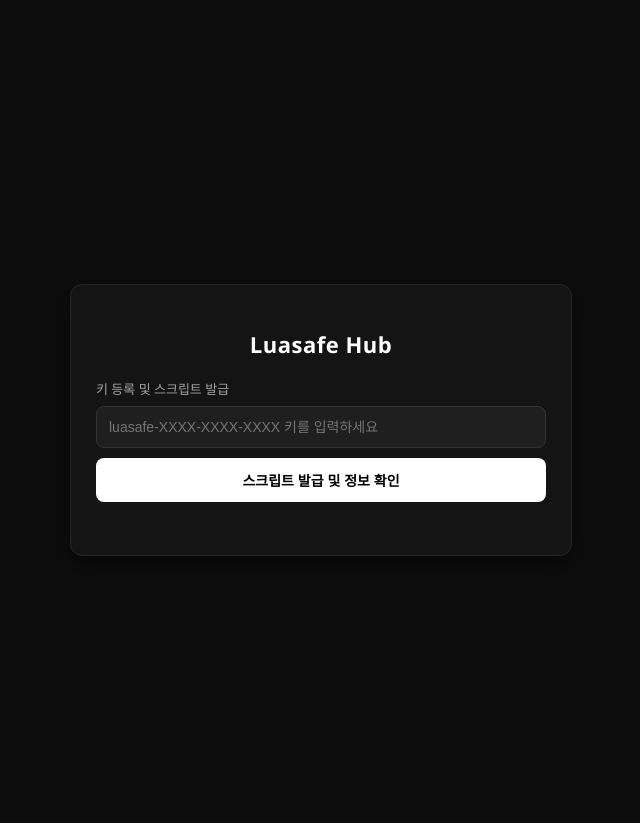
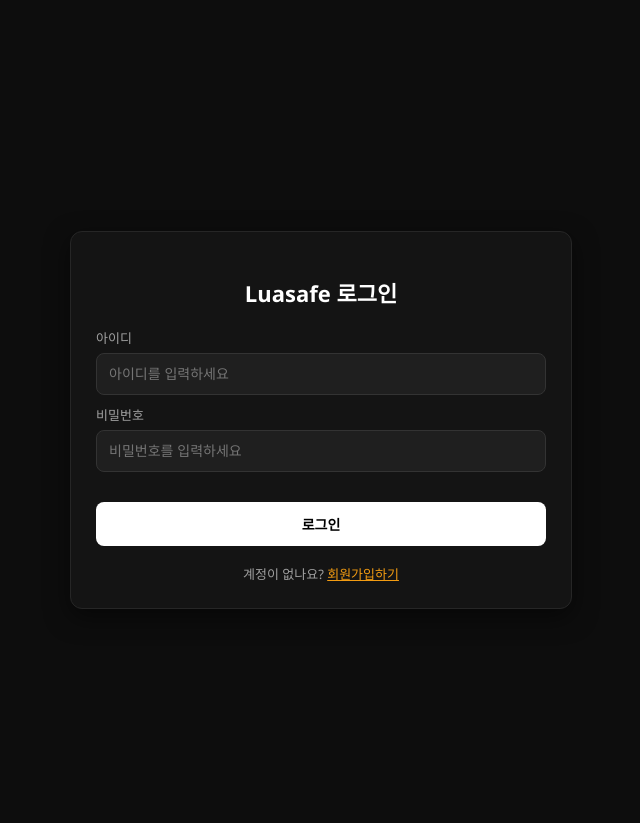
Before and after one commit to luasafedeveloper/luasafe-backend, a Flask app: page / in a window 1280 px wide. Shown: the top 823 px of the page, without its empty margins (319-959 px from the left). Run offline with Flask 3, Linux system fonts and the light colour scheme.

Commit message:
Update index.html

```diff
--- a/templates/user/index.html
+++ b/templates/user/index.html
@@ -3,7 +3,7 @@
 <head>
     <meta charset="UTF-8">
     <meta name="viewport" content="width=device-width, initial-scale=1.0">
-    <title>Luasafe - Key & Script Hub</title>
+    <title>Luasafe - User Hub</title>
     <style>
         body {
             background-color: #0d0d0d;
@@ -29,7 +29,6 @@
             text-align: center;
             margin-bottom: 20px;
             font-size: 22px;
-            letter-spacing: 0.5px;
         }
         .section {
             margin-bottom: 20px;
@@ -38,7 +37,7 @@
             display: block;
             font-size: 13px;
             color: #a0a0a0;
-            margin-bottom: 8px;
+            margin-bottom: 6px;
         }
         input, select {
             width: 100%;
@@ -68,8 +67,23 @@
         }
         .btn-primary { background-color: #ffffff; color: #000000; }
         .btn-primary:hover { background-color: #dcdcdc; }
+        .btn-success { background-color: #27ae60; color: #ffffff; }
+        .btn-success:hover { background-color: #219653; }
         .btn-warning { background-color: #f39c12; color: #000000; }
         .btn-warning:hover { background-color: #e67e22; }
+        .btn-danger { background-color: #e74c3c; color: #ffffff; }
+        .btn-danger:hover { background-color: #c0392b; }
+        .link-text {
+            text-align: center;
+            font-size: 13px;
+            color: #a0a0a0;
+            cursor: pointer;
+            margin-top: 10px;
+        }
+        .link-text span {
+            color: #f39c12;
+            text-decoration: underline;
+        }
         pre {
             background-color: #0a0a0a;
             border: 1px solid #222;
@@ -94,24 +108,34 @@
 <body>
 
 <div class="container">
-    <h2>Luasafe Hub</h2>
+    <h2 id="formTitle">Luasafe 로그인</h2>
 
-    <!-- 키 입력 및 스크립트 발급 섹션 -->
+    <!-- 로그인 및 회원가입 입력 폼 -->
+    <div id="authSection">
         <div class="section">
-        <label>키 등록 및 스크립트 발급</label>
-        <input type="text" id="keyInput" placeholder="luasafe-XXXX-XXXX-XXXX 키를 입력하세요">
-        <button class="btn-primary" onclick="lookupKey()">스크립트 발급 및 정보 확인</button>
+            <label>아이디</label>
+            <input type="text" id="usernameInput" placeholder="아이디를 입력하세요">
+            <label>비밀번호</label>
+            <input type="password" id="passwordInput" placeholder="비밀번호를 입력하세요">
+        </div>
+        <button id="authBtn" class="btn-primary" onclick="handleAuth()">로그인</button>
+        <div class="link-text" id="toggleLink" onclick="toggleMode()">계정이 없나요? <span>회원가입하기</span></div>
     </div>
 
-    <!-- 파라미터 없는 깔끔한 로더 출력 영역 -->
-    <div class="section" id="loaderSection" style="display:none;">
+    <!-- 로그인 성공 후 허브 창 -->
+    <div id="hubSection" style="display:none;">
+        <div class="section">
+            <label>발급된 내 키 (<span id="userDisplay" style="color:#f39c12;"></span>)</label>
+            <input type="text" id="keyInput" readonly style="color: #f39c12; font-weight: bold;">
+        </div>
+
+        <div class="section">
             <label>생성된 로더 코드 (복사해서 사용)</label>
             <pre id="loaderOutput"></pre>
             <button class="btn-primary" onclick="copyLoader()">로더 코드 복사하기</button>
         </div>
 
-    <!-- 키 상세 정보 및 관리 영역 -->
-    <div class="info-box" id="infoBox" style="display:none;">
+        <div class="info-box" id="infoBox">
             <div><strong>상태:</strong> <span id="statusText">-</span></div>
             <div><strong>등급:</strong> <span id="tierText">-</span></div>
             <div><strong>만료 시간:</strong> <span id="expiryText">-</span></div>
@@ -123,19 +147,88 @@
             </div>
             <button class="btn-warning" onclick="resetHwid()" style="margin-top: 10px;">HWID 초기화 및 스크립트 변경 (3일 쿨타임)</button>
         </div>
+
+        <button class="btn-danger" onclick="logout()" style="margin-top: 15px;">로그아웃</button>
+    </div>
 </div>
 
 <script>
+    let isSignupMode = false;
     let currentKey = "";
 
-    async function lookupKey() {
-        let key = document.getElementById('keyInput').value.trim();
-        if (!key) {
-            alert("키를 입력해주세요!");
+    // 페이지 로드 시 기존 세션(로그인 상태) 확인
+    window.onload = async function() {
+        try {
+            let res = await fetch('/api/user/check_session');
+            let data = await res.json();
+            if (data.logged_in) {
+                showHub(data.username, data.key);
+            }
+        } catch (e) {}
+    };
+
+    function toggleMode() {
+        isSignupMode = !isSignupMode;
+        if (isSignupMode) {
+            document.getElementById('formTitle').innerText = "Luasafe 회원가입";
+            document.getElementById('authBtn').innerText = "회원가입 하기";
+            document.getElementById('authBtn').className = "btn-success";
+            document.getElementById('toggleLink').innerHTML = "이미 계정이 있으신가요? <span>로그인하기</span>";
+        } else {
+            document.getElementById('formTitle').innerText = "Luasafe 로그인";
+            document.getElementById('authBtn').innerText = "로그인";
+            document.getElementById('authBtn').className = "btn-primary";
+            document.getElementById('toggleLink').innerHTML = "계정이 없나요? <span>회원가입하기</span>";
+        }
+    }
+
+    async function handleAuth() {
+        let username = document.getElementById('usernameInput').value.trim();
+        let password = document.getElementById('passwordInput').value.trim();
+
+        if (!username || !password) {
+            alert("아이디와 비밀번호를 모두 입력해주세요.");
             return;
         }
+
+        let endpoint = isSignupMode ? '/api/user/signup' : '/api/user/login';
+
+        try {
+            let res = await fetch(endpoint, {
+                method: 'POST',
+                headers: { 'Content-Type': 'application/json' },
+                body: JSON.stringify({ username: username, password: password })
+            });
+            let data = await res.json();
+
+            if (data.success) {
+                if (isSignupMode) {
+                    alert(data.message);
+                    toggleMode(); // 로그인 화면으로 전환
+                } else {
+                    showHub(username, data.key);
+                }
+            } else {
+                alert(data.message);
+            }
+        } catch (e) {
+            alert("서버 통신 오류가 발생했습니다.");
+        }
+    }
+
+    function showHub(username, key) {
         currentKey = key;
+        document.getElementById('userDisplay').innerText = username;
+        document.getElementById('keyInput').value = currentKey;
 
+        document.getElementById('authSection').style.display = 'none';
+        document.getElementById('formTitle').innerText = "Luasafe Key & Script Hub";
+        document.getElementById('hubSection').style.display = 'block';
+
+        lookupKey(currentKey);
+    }
+
+    async function lookupKey(key) {
         try {
             let res = await fetch('/api/user/lookup', {
                 method: 'POST',
@@ -149,21 +242,13 @@
                 document.getElementById('tierText').innerText = data.tier;
                 document.getElementById('expiryText').innerText = data.expiry;
                 document.getElementById('hwidText').innerText = data.hwid;
-                document.getElementById('infoBox').style.display = 'block';
 
-                // 파라미터가 전혀 없는 깔끔한 로더 형식 생성
                 let cleanLoader = `scriptkey = "${data.key}"\n\nloadstring(game:HttpGet("https://luasafe-backend.onrender.com/loader.lua"))()`;
-
                 document.getElementById('loaderOutput').innerText = cleanLoader;
-                document.getElementById('loaderSection').style.display = 'block';
 
                 loadUserScripts(data.script_name);
-            } else {
-                alert(data.message);
             }
-        } catch (e) {
-            alert("조회 중 오류가 발생했습니다.");
-        }
+        } catch (e) {}
     }
 
     async function loadUserScripts(selectedName) {
@@ -194,9 +279,18 @@
             });
             let data = await res.json();
             alert(data.message);
-            if (data.success) lookupKey();
+            if (data.success) lookupKey(currentKey);
         } catch (e) {
             alert("통신 오류");
+        }
+    }
+
+    async function logout() {
+        try {
+            await fetch('/api/user/logout', { method: 'POST' });
+            location.reload();
+        } catch (e) {
+            location.reload();
         }
     }
 
```
Lines whose indentation alone changed are shown as unchanged.
